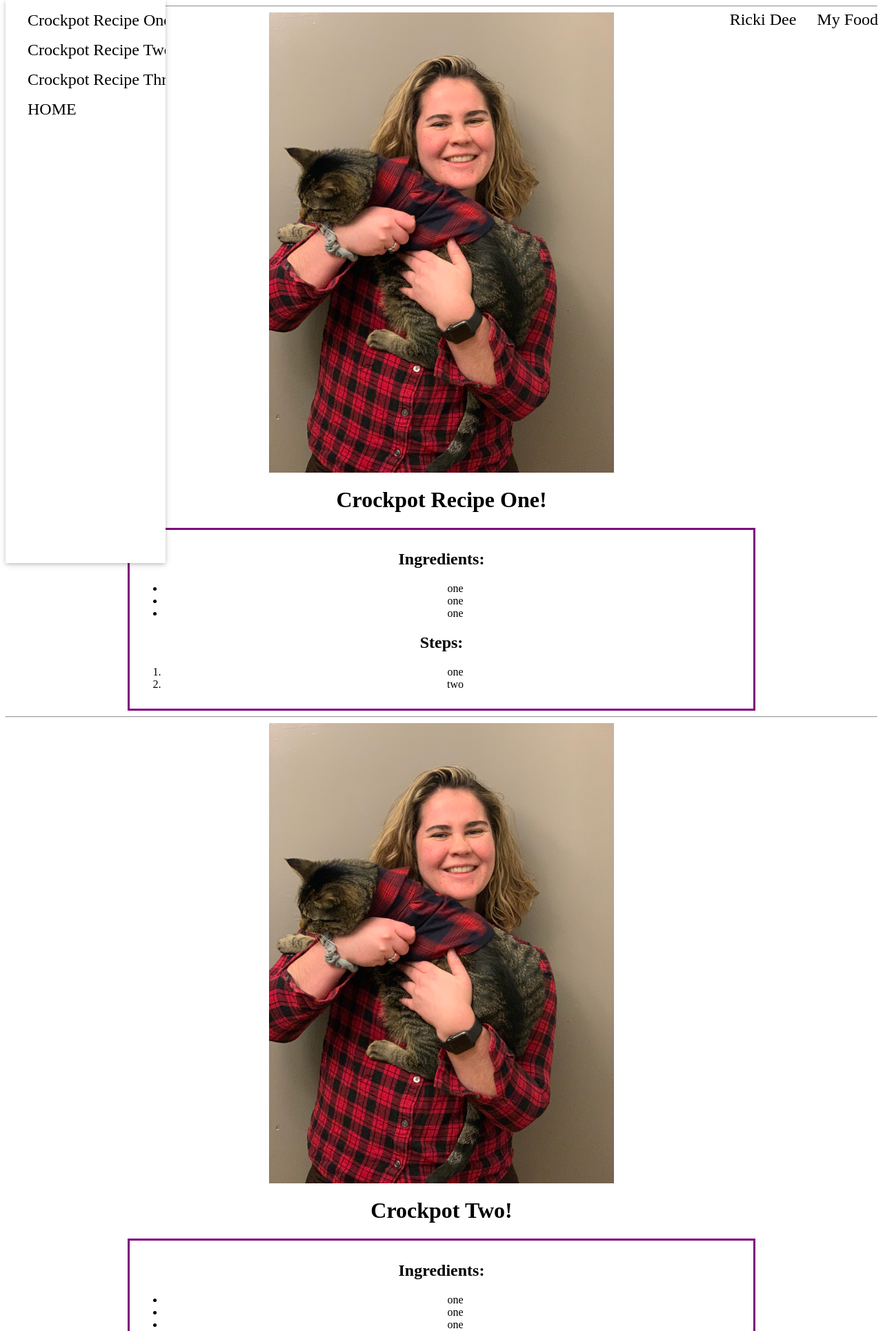
After one commit to rdicrist/cooking-blog-ricki-dee, a PHP site: page /crockpot.html in a window 1280 px wide. The commit adds this page. Shown: the top 1929 px of the page at 69% size. Run offline with PHP 8.4, Linux system fonts and the light colour scheme.

Commit message:
crockpot page, picture grid, styling

```diff
--- /dev/null
+++ b/crockpot.html
@@ -0,0 +1,119 @@
+<!DOCTYPE html>
+<html>
+<head>
+    <meta charset="utf-8" />
+    <meta http-equiv="X-UA-Compatible" content="IE=edge">
+    <title>Cooking ONLY!</title>
+    <meta name="viewport" content="width=device-width, initial-scale=1">
+    <link rel="stylesheet" type="text/css" media="screen" href="style.css" />
+    <script src="main.js"></script>
+    <link rel="import" href="h1.html">
+</head>
+
+<body>
+
+<!-- Sidebar, FIXED
+TODO: get the header to deal with it better , get the entire page to shift to deal with it -->
+
+<nav class="w3-sidebar w3-bar-block w3-card w3-top w3-xlarge w3-animate-left" id="mySidebar">
+    <a href="#recipeone"  class="w3-bar-item w3-button">Crockpot Recipe One</a>
+    <a href="#recipetwo"  class="w3-bar-item w3-button">Crockpot Recipe Two</a>
+    <a href="#recipethree"  class="w3-bar-item w3-button">Crockpot Recipe Three</a>
+    <a href="index.html"  class="w3-bar-item w3-button">HOME</a>
+</nav>
+
+ <!-- Top menu  -->
+<!-- <div class="w3-top">
+    <div class="w3-white w3-xlarge" style="max-width:1200px;margin:auto">
+      <div class="w3-button w3-padding-16 w3-left" onclick="sb_open()">☰</div>
+      <div class="w3-center w3-padding-16">My Food</div>
+      <div class="w3-right w3-padding-16">Ricki Dee</div>
+    </div>
+</div> -->
+
+<div class="w3-top">
+    <div class="w3-white w3-xlarge header">
+        <ul>
+        <!-- <li style="float:left;"><div class="head-button" onclick="sb_open()">☰</div></li> -->
+        <!-- <li style="float:left;"><div class="head-button">☰</div></li> -->
+        <li style="float:right;padding:15px;">My Food</li>
+        <li style="float:right;padding:15px;">Ricki Dee</li>
+        </ul>
+    </div>
+</div>
+
+<!-- Recipe Blocks -->
+<hr id="recipeone">
+    <img src="images/ex.jpg" alt="Recipe Name" style="width:500px">
+    <div class="title"><h1>Crockpot Recipe One!</h1></div>
+    <div class="recipe">
+        <div class='ingrediaets'>
+            <h2>Ingredients:</h2>
+            <ul>
+                <li>one</li>
+                <li>one</li>
+                <li>one</li>
+            </ul>
+        </div>
+        <div class='steps'>
+            <h2>Steps:</h2>
+            <ol>
+                <li>one</li>
+                <li>two</li>
+            </ol>
+        </div>
+    </div>
+</hr>
+
+<hr id="recipetwo">
+    <img src="images/ex.jpg" alt="Recipe Name" style="width:500px">
+    <div class="title"><h1>Crockpot Two!</h1></div>
+    <div class="recipe">
+        <div class='ingrediaets'>
+            <h2>Ingredients:</h2>
+            <ul>
+                <li>one</li>
+                <li>one</li>
+                <li>one</li>
+            </ul>
+        </div>
+        <div class='steps'>
+            <h2>Steps:</h2>
+            <ol>
+                <li>one</li>
+                <li>two</li>
+            </ol>
+        </div>
+    </div>
+</hr>
+
+<hr id="recipethree">
+    <img src="images/ex.jpg" alt="Recipe Name" style="width:500px">
+    <div class="title"><h1>Crockpot Three!</h1></div>
+    <div class="recipe">
+        <div class='ingrediaets'>
+            <h2>Ingredients:</h2>
+            <ul>
+                <li>one</li>
+                <li>one</li>
+                <li>one</li>
+            </ul>
+        </div>
+        <div class='steps'>
+            <h2>Steps:</h2>
+            <ol>
+                <li>one</li>
+                <li>two</li>
+            </ol>
+        </div>
+    </div>
+</hr>
+
+<footer>
+    <div class="footer">
+        <p>&copy; Ricki DiCristoforo 2020</p>
+    </div>
+</footer>
+
+</body>
+</html>
--- a/style.css
+++ b/style.css
@@ -235,3 +235,40 @@ Add in the other stuff from index.html as well*/
   }
 
   /* ends make text appear when hover */
+
+  /* the image grid */
+  .row {
+    display: flex;
+    flex-wrap: wrap;
+    padding: 0 4px;
+  }
+
+  /* Create four equal columns that sits next to each other */
+  .column {
+    flex: 50%;
+    max-width: 45%;
+    padding: 0 4px;
+  }
+
+  .column img {
+    margin-top: 8px;
+    vertical-align: middle;
+    width: 100%;
+  }
+
+  /* Responsive layout - makes a two column-layout instead of four columns */
+  @media screen and (max-width: 800px) {
+    .column {
+      flex: 50%;
+      max-width: 50%;
+    }
+  }
+
+  /* Responsive layout - makes the two columns stack on top of each other instead of next to each other */
+  @media screen and (max-width: 600px) {
+    .column {
+      flex: 100%;
+      max-width: 100%;
+    }
+  }
+  /* end image grid */
```
Also changed, not shown: index.html (+32 -17 lines), images/crockpot.jpg (added).
